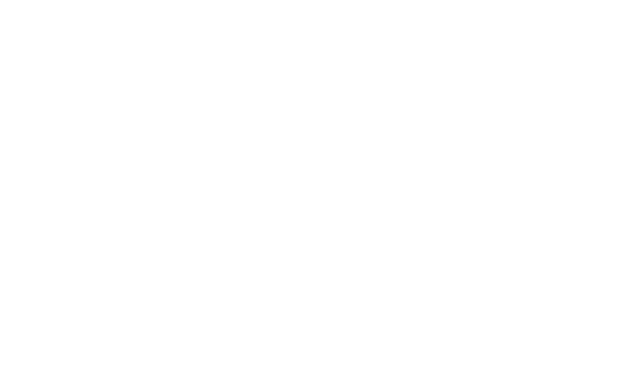
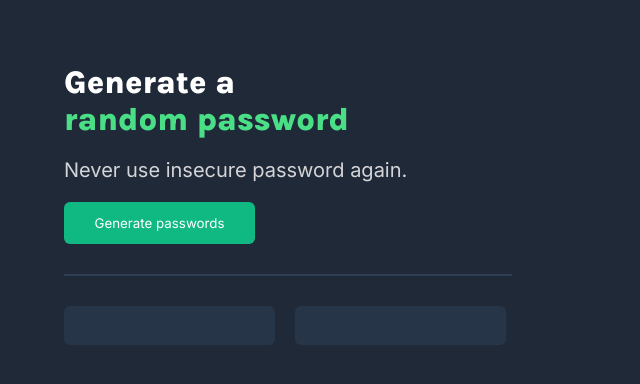
Before and after one commit to MeerUzairWasHere/Random-Password-Generator, a website built with Vite: page index.html in a window 1280 px wide. Shown: the whole page, without its empty margins (0-640 px from the left). Built offline with nearby package versions, Linux system fonts and the light colour scheme.

Commit message:
finalized

```diff
--- a/index.html
+++ b/index.html
@@ -1,5 +1,6 @@
 <!DOCTYPE html>
 <html lang="en">
+
 <head>
     <meta charset="UTF-8">
     <meta http-equiv="X-UA-Compatible" content="IE=edge">
@@ -7,7 +8,27 @@
     <title>Random Password Generator</title>
     <link rel="stylesheet" href="style.css">
 </head>
+
 <body>
+    <div class="container">
+        <h1 class="heading">Generate a <br>
+            <span>random password</span>
+        </h1>
+
+        <p class="paragraph">Never use insecure password again.</p>
+
+        <button onclick="generatePassword()" id="main-btn">Generate passwords</button>
+
+        <div class="line"></div>
+
+        <div class="boxes">
+            <div onclick="copyToClipboard()" id="box-el-one" class="inner-box"></div>
+            <div onclick="copyToClipboard2()" id="box-el-two" class="inner-box"></div>
+        </div>
+    </div>
+
+
     <script src="script.js"></script>
 </body>
+
 </html>
--- a/script.js
+++ b/script.js
@@ -1,93 +1,39 @@
-const characters = [
-  "A",
-  "B",
-  "C",
-  "D",
-  "E",
-  "F",
-  "G",
-  "H",
-  "I",
-  "J",
-  "K",
-  "L",
-  "M",
-  "N",
-  "O",
-  "P",
-  "Q",
-  "R",
-  "S",
-  "T",
-  "U",
-  "V",
-  "W",
-  "X",
-  "Y",
-  "Z",
-  "a",
-  "b",
-  "c",
-  "d",
-  "e",
-  "f",
-  "g",
-  "h",
-  "i",
-  "j",
-  "k",
-  "l",
-  "m",
-  "n",
-  "o",
-  "p",
-  "q",
-  "r",
-  "s",
-  "t",
-  "u",
-  "v",
-  "w",
-  "x",
-  "y",
-  "z",
-  "0",
-  "1",
-  "2",
-  "3",
-  "4",
-  "5",
-  "6",
-  "7",
-  "8",
-  "9",
-  "~",
-  "`",
-  "!",
-  "@",
-  "#",
-  "$",
-  "%",
-  "^",
-  "&",
-  "*",
-  "(",
-  ")",
-  "_",
-  "-",
-  "+",
-  "=",
-  "{",
-  "[",
-  "}",
-  "]",
-  ",",
-  "|",
-  ":",
-  ";",
-  "<",
-  ">",
-  ".",
-  "?",
-  "/",
-];
+let mainBtn = document.getElementById("main-btn");
+let boxElOne = document.getElementById("box-el-one");
+let boxElTwo = document.getElementById("box-el-two");
+
+let generatePassword = (length = 8) => {
+  let passwordCharacters =
+    "8BD1VAuGQbFfW6gZ9sNL7M0tTIX52Cepwy_4irdPESl.moJxkHnjRUhvcOa3qYKz";
+  let password1 = "";
+
+  for (i = 0; i < length; i++) {
+    let randomNumber = Math.floor(Math.random() * passwordCharacters.length);
+    password1 += passwordCharacters[randomNumber];
+  }
+
+  boxElOne.innerText = password1;
+
+  let password2 = "";
+
+  for (i = 0; i < length; i++) {
+    let randomNumber = Math.floor(Math.random() * passwordCharacters.length);
+    password2 += passwordCharacters[randomNumber];
+  }
+
+  boxElTwo.innerText = password2;
+
+
+};
+
+let copyToClipboard = () => {
+  navigator.clipboard.writeText(boxElOne.innerText)
+  boxElOne.innerText = "Copied!"
+  boxElOne.style.display = "block"
+}
+
+let copyToClipboard2 = () => {
+  navigator.clipboard.writeText(boxElTwo.innerText)
+  boxElTwo.innerText = "Copied!"
+  boxElTwo.style.display = "block"
+}
--- a/style.css
+++ b/style.css
@@ -1,3 +1,82 @@
+@import url("https://fonts.googleapis.com/css2?family=Karla:wght@800&display=swap");
+@import url("https://fonts.googleapis.com/css2?family=Inter&display=swap");
+
 body {
-    margin: 0;
+  font-family: "Karla", sans-serif;
+  margin: 0;
+  padding: 5%;
+  background: #1f2937;
 }
+#heading {
+  color: #4adf86 !important;
+}
+
+h1 {
+  color: white;
+  margin: 0;
+}
+
+span {
+  color: #4adf86;
+}
+
+.paragraph {
+  color: #d5d4d8;
+  font-family: "Inter", sans-serif !important;
+  font-weight: 400;
+  font-size: 20px;
+}
+
+button {
+  width: 191px;
+  height: 42px;
+  left: 52px;
+  top: 284px;
+  padding: 10px;
+  background: #10b981;
+  border-radius: 6px;
+  color: #fff;
+  border: none;
+  font-family: "Inter", sans-serif !important ;
+}
+
+button:hover {
+  background-color: #00875a;
+}
+
+.line {
+  width: 446px;
+  height: 0px;
+  margin-top: 30px;
+  border: 1px solid #2f3e53;
+}
+
+.boxes {
+  display: flex;
+  gap: 20px;
+}
+.inner-box {
+  /* Rectangle 95 */
+  margin-top: 30px;
+  width: 211px;
+  height: 39px;
+  left: 52px;
+  top: 396px;
+  background: #273549;
+  border-radius: 6px;
+  font-family: "Inter";
+  font-style: normal;
+  font-weight: 500;
+  font-size: 16px;
+  line-height: 37px;
+
+  /* identical to box height, or 200% */
+  text-justify: center;
+  text-align: center;
+
+  color: #55f991;
+}
+.inner-box:hover{
+  background-color: #10b981;
+  color: white;
+}
```
